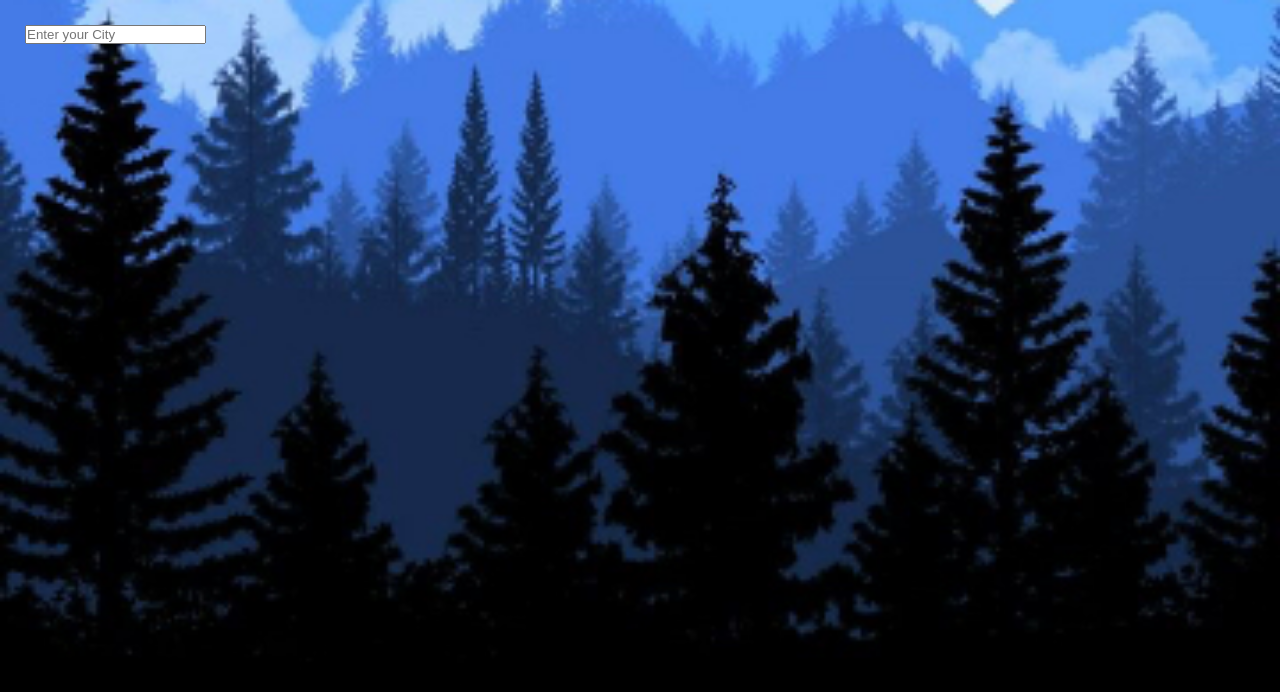
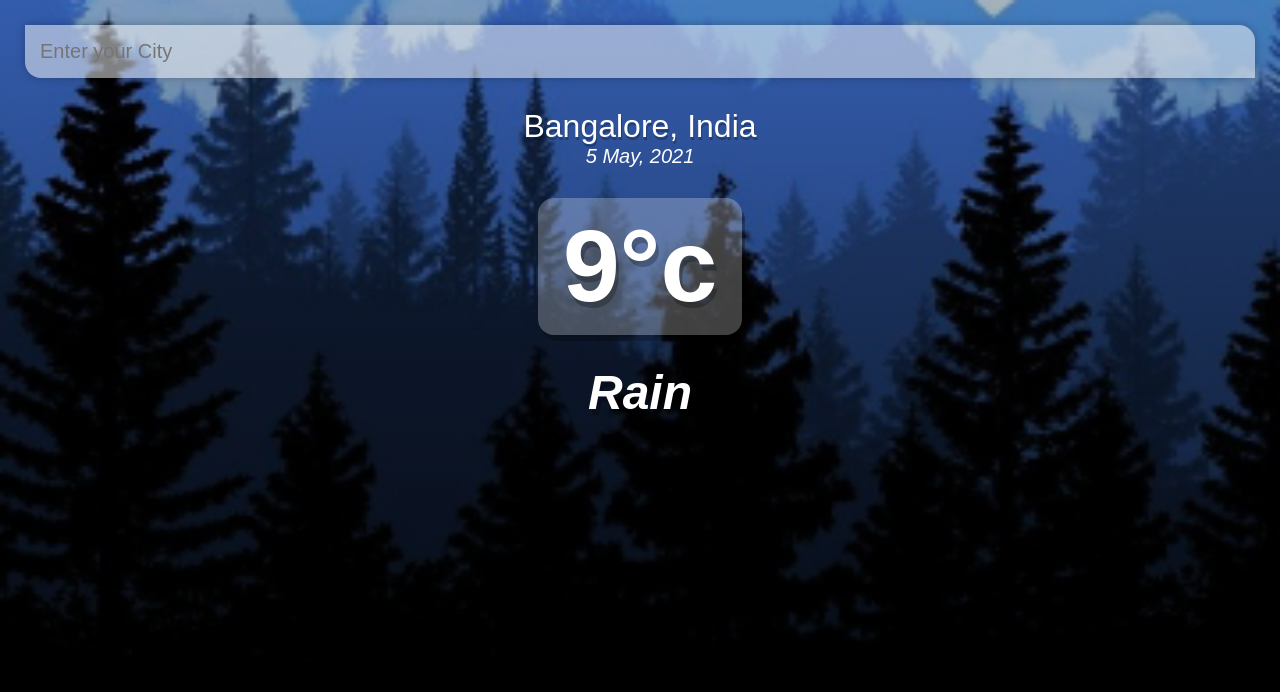
Before and after one commit to azharahmed-98/weather-application, a Vue app: page / in a window 1280 px wide. Shown: the top 692 px of the page. Built offline with nearby package versions, Linux system fonts and the light colour scheme; the HTML template or start-up script is replaced by a standard one.

Commit message:
Hard Coded Weather and Dates with required Styles.

```diff
--- a/src/App.vue
+++ b/src/App.vue
@@ -3,6 +3,17 @@
     <main>
       <div class="search-box">
         <input type="text" class="search-bar" placeholder="Enter your City" />
+      </div>
+      <div class="weather-wrap">
+        <div class="location-box">
+          <div class="location">Bangalore, India</div>
+          <div class="date">5 May, 2021</div>
+        </div>
+
+        <div class="weather-box">
+          <div class="temp">9°c</div>
+          <div class="weather">Rain</div>
+        </div>
       </div>
     </main>
   </div>
@@ -14,7 +25,10 @@
   name: 'App',
   data () {
     return{
-      apiKey: '653cb2ac019d0a5e7af7f1bcf283ca4c'
+      apiKey: '653cb2ac019d0a5e7af7f1bcf283ca4c',
+      baseUrl: 'http://api.openweathermap.org/data/2.5/',
+      query: ',',
+      weather: {}
     }
   }
 }
@@ -42,5 +56,75 @@
 main{
   min-height: 100vh;
   padding: 25px;
+
+  background-image: linear-gradient(to bottom, rgba(0, 0, 0, 0.25), rgba(0, 0, 0, 0.75));
 }
+.search-box{
+  width: 100%;
+  margin-bottom: 30px;
+}
+.search-box .search-bar {
+  display: block;
+  width: 100%;
+  padding: 15px;
+
+  color: #313131;
+  font-size: 20px;
+  appearance: none;
+  border:none;
+  outline: none;
+  background: none;
+  box-shadow: 0px 0px 8px rgba(0, 0, 0, 0.25);
+  background-color: rgba(255, 255, 255, 0.5);
+  border-radius: 0px 16px 0px 16px;
+  transition: 0.4s;
+}
+
+.search-box .search-bar:focus {
+  box-shadow: 0px 0px 16px rgba(0, 0, 0, 0.25);
+  background-color: rgba(255, 255, 255, 0.75);
+  border-radius: 16px 0px 16px 0px;
+}
+
+.location-box .location {
+  color: #FFF;
+  font-size: 32px;
+  font-weight: 500;
+  text-align: center;
+  text-shadow: 1px 3px rgba(0, 0, 0, 0.25);
+}
+
+.location-box .date {
+  color: #FFF;
+  font-size: 20px;
+  font-weight: 300;
+  font-style: italic;
+  text-align: center;
+}
+
+.weather-box {
+  text-align: center;
+}
+
+.weather-box .temp {
+  display: inline-block;
+  padding: 10px 25px;
+  color: #FFF;
+  font-size: 102px;
+  font-weight: 900;
+  text-shadow: 3px 6px rgba(0, 0, 0, 0.25);
+  background-color:rgba(255, 255, 255, 0.25);
+  border-radius: 16px;
+  margin: 30px 0px;
+  box-shadow: 3px 6px rgba(0, 0, 0, 0.25);
+}
+
+.weather-box .weather {
+  color: #FFF;
+  font-size: 48px;
+  font-weight: 700;
+  font-style: italic;
+  text-shadow: 3px 6px rgba(0, 0, 0, 0.25);
+}
+
 </style>
```
